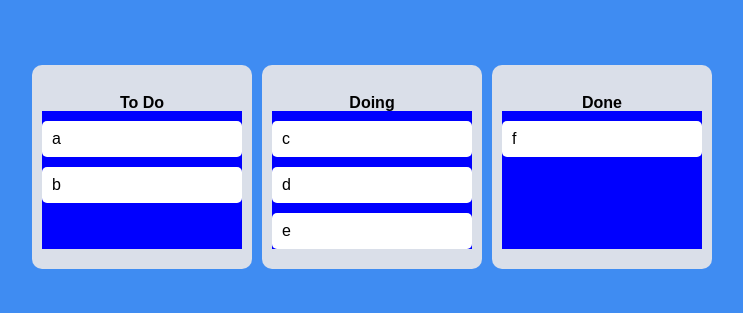
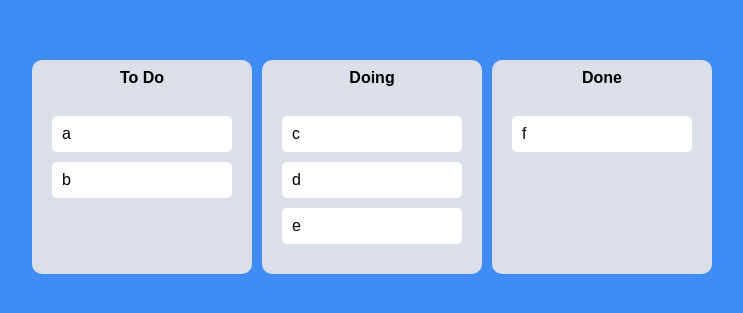
Before and after one commit to jungHyeonS/react-todo-dnd, a React (Create React App) app: page / in a window 1280 px wide. Shown: the part 233-546 px from the top of the page, without its empty margins (268-1011 px from the left). Built offline with nearby package versions, Linux system fonts and the light colour scheme.

Commit message:
react-master-clsas : final style

```diff
--- a/src/Components/Board.tsx
+++ b/src/Components/Board.tsx
@@ -3,8 +3,8 @@ import styled from "styled-components"
 import DragabbleCard from "./DragabbleCard"
 
 const Wrapper = styled.div`
-  padding: 20px 10px;
-  padding-top: 30px;
+  padding: 10px 0px;
+  padding-top: 10px;
   background-color: ${(props) => props.theme.boardColor};
   border-radius : 10px;
   min-height: 200px;
@@ -18,9 +18,10 @@ const Title = styled.h1`
 `
 
 const Area = styled.div<IAreaProps>`
-    background-color: ${(props) => props.isDraggingOver ? "pink" : props.isDraggingFromThis ? "red" : "blue"};
+    background-color: ${(props) => props.isDraggingOver ? "#dfe6e9" : props.isDraggingFromThis ? "#b2bec3" : "transparent"};
     flex-grow: 1;
     transition: background-color .5s;
+    padding: 20px;
 `
 
 interface IBoardProps {
--- a/src/Components/DragabbleCard.tsx
+++ b/src/Components/DragabbleCard.tsx
@@ -2,11 +2,12 @@ import { Draggable } from "react-beautiful-dnd"
 import React from "react";
 import styled from "styled-components"
 
-const Card = styled.div`
+const Card = styled.div<{isDragging:boolean}>`
   border-radius: 5px;
   padding: 10px 10px;
-  background-color: ${(props) => props.theme.cardColor};
+  background-color: ${(props) => props.isDragging ? "#74B9FF" : props.theme.cardColor};
   margin-top: 10px;
+  box-shadow: ${props => props.isDragging ? "0px 2px 25px rgba(0,0,0,0.05)" : "none"};
 `
 
 interface IDragabbleCardProps{
@@ -17,8 +18,8 @@ interface IDragabbleCardProps{
 function DragabbleCard({toDo,index}:IDragabbleCardProps){
     return (
         <Draggable key={toDo} draggableId={toDo} index={index}>
-          {(magic) =>
-          <Card ref={magic.innerRef}{...magic.dragHandleProps}  {...magic.draggableProps}>
+          {(magic,shapshot) =>
+          <Card  isDragging={shapshot.isDragging} ref={magic.innerRef}{...magic.dragHandleProps}  {...magic.draggableProps}>
             {toDo}
           </Card>}
         </Draggable>
```
